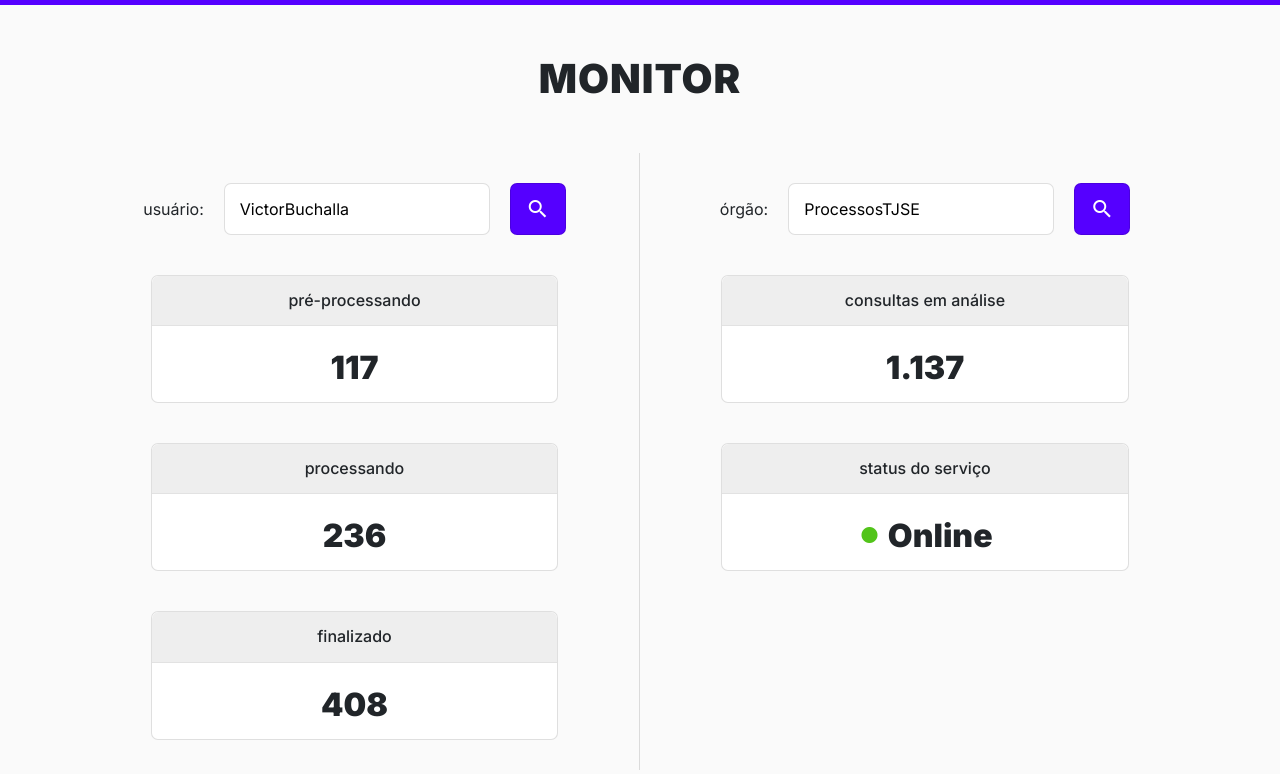
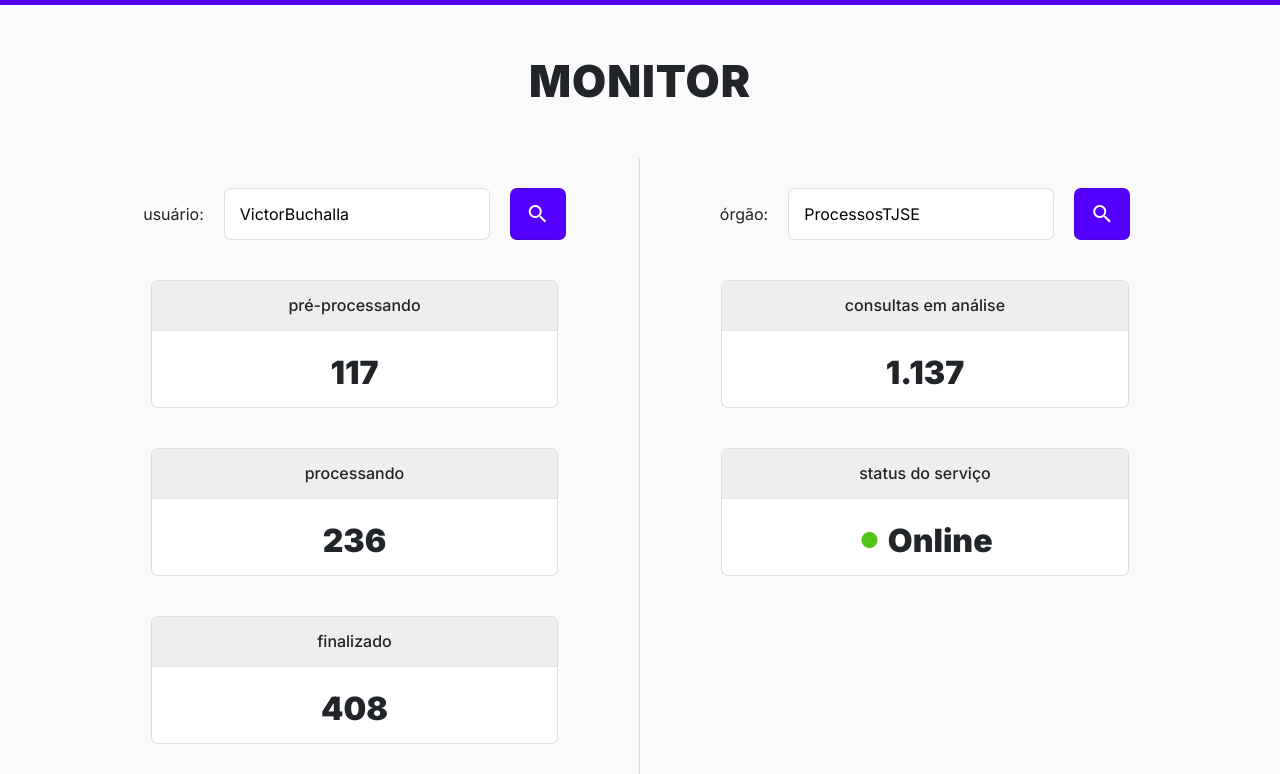
Before and after one commit to rpriolo/enterprise-connection-idwall, a plain HTML site: page monitor.html in a window 1280 px wide. Shown: the part 60-834 px from the top of the page. Drawn offline with nearby package versions, Linux system fonts and the light colour scheme.

Commit message:
Alteração de estilização do título da página

```diff
--- a/css/common.css
+++ b/css/common.css
@@ -44,6 +44,8 @@ body {
     font-weight: 900;
     letter-spacing: 1px;
     text-transform: uppercase;
+    /* font-size: 2.5em; */
+    font-size: 2.75em;
     /* border-bottom: 1px solid rgba(0, 0, 0, 0.172); */
 }
 
```
